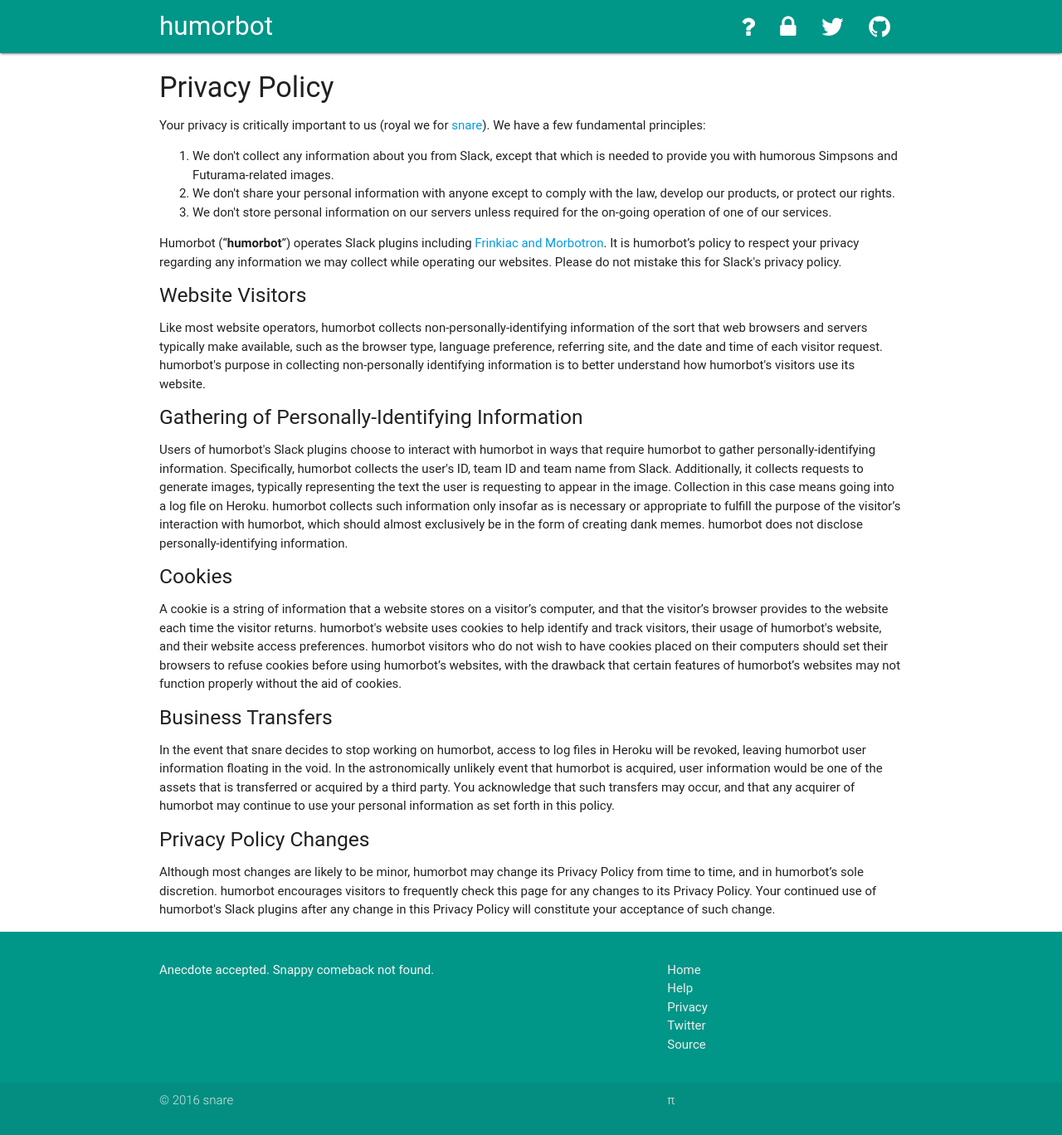
After one commit to snare/humorbot, a Flask app: page /privacy in a window 1280 px wide. The commit adds this page. Shown: the whole page at 83% size. Run offline with Flask 2, Linux system fonts and the light colour scheme; some libraries are stand-ins or nearby versions; some web fonts are replaced.

Commit message:
Update homepage, privacy, etc

```diff
--- a/humorbot/__init__.py
+++ b/humorbot/__init__.py
@@ -58,6 +58,22 @@
     """
     return render_template('index.html', morbo_client_id=str(config.morbo_client_id),
                            frink_client_id=str(config.frink_client_id), installed=request.args.get('installed'))
+
+
+@app.route('/privacy')
+def privacy():
+    """
+    Display the privacy policy page.
+    """
+    return render_template('privacy.html')
+
+
+@app.route('/help')
+def help():
+    """
+    Display the help page.
+    """
+    return render_template('help.html')
 
 
 @app.route('/slack', methods=['POST'])
@@ -456,4 +472,4 @@
 
 
 if __name__ == '__main__':
-    main()
+    app.run(debug=True)
--- /dev/null
+++ b/humorbot/templates/base.html
@@ -0,0 +1,89 @@
+<!DOCTYPE html>
+<html lang="en">
+<head>
+  <meta http-equiv="Content-Type" content="text/html; charset=UTF-8"/>
+  <meta name="viewport" content="width=device-width, initial-scale=1, maximum-scale=1.0"/>
+  <title>humorbot</title>
+  <link href="https://fonts.googleapis.com/icon?family=Material+Icons" rel="stylesheet">
+  <link href="https://cdnjs.cloudflare.com/ajax/libs/materialize/0.97.7/css/materialize.min.css" type="text/css" rel="stylesheet" media="screen,projection"/>
+  <link href="https://maxcdn.bootstrapcdn.com/font-awesome/4.6.3/css/font-awesome.min.css" type="text/css" rel="stylesheet"/>
+  <style>
+    body {
+      display: flex;
+      min-height: 100vh;
+      flex-direction: column;
+    }
+
+    main {
+      flex: 1 0 auto;
+    }
+  </style>
+</head>
+<body>
+  <header>
+    <nav class="teal" role="navigation">
+      <div class="nav-wrapper container">
+        <a id="logo-container" href="/" class="brand-logo">humorbot</a>
+        <ul class="right hide-on-med-and-down">
+          <li><a href="/#help"><i class="fa fa-question small"></i></a></li>
+          <li><a href="/privacy"><i class="fa fa-lock small"></i></a></li>
+          <li><a href="https://twitter.com/snare"><i class="fa fa-twitter small"></i></a></li>
+          <li><a href="https://github.com/snare/humorbot"><i class="fa fa-github small"></i></a></li>
+        </ul>
+      </div>
+    </nav>
+  </header>
+
+  <main>
+
+  {% block content %}{% endblock %}
+
+  </main>
+
+  <footer class="page-footer teal">
+    <div class="container">
+      <div class="row">
+        <div class="col l6 s12">
+          <p class="grey-text text-lighten-4">Anecdote accepted. Snappy comeback not found.</p>
+        </div>
+        <div class="col l4 offset-l2 s12">
+          <ul>
+            <li><a class="grey-text text-lighten-3" href="/">Home</a></li>
+            <li><a class="grey-text text-lighten-3" href="/#help">Help</a></li>
+            <li><a class="grey-text text-lighten-3" href="/privacy">Privacy</a></li>
+            <li><a class="grey-text text-lighten-3" href="https://twitter.com/snare">Twitter</a></li>
+            <li><a class="grey-text text-lighten-3" href="https://github.com/snare/humorbot">Source</a></li>
+          </ul>
+        </div>
+      </div>
+    </div>
+    <div class="footer-copyright">
+      <div class="container">
+        <div class="row">
+          <div class="col l6 s12">© 2016 snare</div>
+          <div class="col l4 offset-l2 s12">
+            <a class="grey-text text-lighten-3" href="javascript:console.log(atob('dGh4IHNoYXd0eQ=='))">&#960;</a>
+          </div>
+        </div>
+      </div>
+    </div>
+  </footer>
+
+  <script src="https://code.jquery.com/jquery-2.1.1.min.js"></script>
+  <script src="https://cdnjs.cloudflare.com/ajax/libs/materialize/0.97.7/js/materialize.min.js"></script>
+  <script>
+    (function($){
+        $(function(){
+            $('.button-collapse').sideNav();
+            $('.parallax').parallax();
+            {% if installed == 'true' %}
+              Materialize.toast('Installed!', 4000)
+            {% elif installed == 'error' %}
+              Materialize.toast('Failed to install', 4000)
+            {% endif %}
+        });
+    })(jQuery);
+  </script>
+
+</body>
+</html>
--- /dev/null
+++ b/humorbot/templates/privacy.html
@@ -0,0 +1,26 @@
+{% extends "base.html" %}
+
+{% block content %}
+  <div class="container">
+    <h4>Privacy Policy</h4>
+    <p>
+    Your privacy is critically important to us (royal we for <a href="https://github.com/snare/">snare</a>). We have a few fundamental principles:
+    <ol>
+        <li>We don't collect any information about you from Slack, except that which is needed to provide you with humorous Simpsons and Futurama-related images.</li>
+        <li>We don't share your personal information with anyone except to comply with the law, develop our products, or protect our rights.</li>
+        <li>We don't store personal information on our servers unless required for the on-going operation of one of our services.</li>
+    </ol>
+    <p>Humorbot (“<b>humorbot</b>”) operates Slack plugins including <a href="/">Frinkiac and Morbotron</a>. It is humorbot’s policy to respect your privacy regarding any information we may collect while operating our websites. Please do not mistake this for Slack's privacy policy.</p>
+    </p>
+    <h5>Website Visitors</h5>
+    <p>Like most website operators, humorbot collects non-personally-identifying information of the sort that web browsers and servers typically make available, such as the browser type, language preference, referring site, and the date and time of each visitor request. humorbot's purpose in collecting non-personally identifying information is to better understand how humorbot's visitors use its website.</p>
+    <h5>Gathering of Personally-Identifying Information</h5>
+    <p>Users of humorbot's Slack plugins choose to interact with humorbot in ways that require humorbot to gather personally-identifying information. Specifically, humorbot collects the user's ID, team ID and team name from Slack. Additionally, it collects requests to generate images, typically representing the text the user is requesting to appear in the image. Collection in this case means going into a log file on Heroku. humorbot collects such information only insofar as is necessary or appropriate to fulfill the purpose of the visitor’s interaction with humorbot, which should almost exclusively be in the form of creating dank memes. humorbot does not disclose personally-identifying information.</p>
+    <h5>Cookies</h5>
+    <p>A cookie is a string of information that a website stores on a visitor’s computer, and that the visitor’s browser provides to the website each time the visitor returns. humorbot's website uses cookies to help identify and track visitors, their usage of humorbot's website, and their website access preferences. humorbot visitors who do not wish to have cookies placed on their computers should set their browsers to refuse cookies before using humorbot’s websites, with the drawback that certain features of humorbot’s websites may not function properly without the aid of cookies.</p>
+    <h5>Business Transfers</h5>
+    <p>In the event that snare decides to stop working on humorbot, access to log files in Heroku will be revoked, leaving humorbot user information floating in the void. In the astronomically unlikely event that humorbot is acquired, user information would be one of the assets that is transferred or acquired by a third party. You acknowledge that such transfers may occur, and that any acquirer of humorbot may continue to use your personal information as set forth in this policy.</p>
+    <h5>Privacy Policy Changes</h5>
+    <p>Although most changes are likely to be minor, humorbot may change its Privacy Policy from time to time, and in humorbot’s sole discretion. humorbot encourages visitors to frequently check this page for any changes to its Privacy Policy. Your continued use of humorbot's Slack plugins after any change in this Privacy Policy will constitute your acceptance of such change.</p>
+  </div>
+{% endblock %}
```
Also changed, not shown: humorbot/templates/help.html (added, +7 -0 lines), humorbot/templates/index.html (+38 -72 lines).
